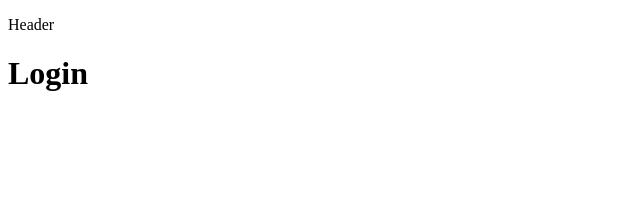
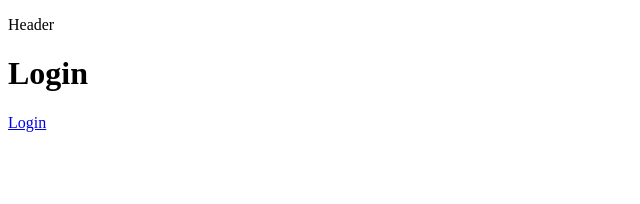
Before and after one commit to TwilightCitizen/clark_david_wdv339, a SvelteKit app in the folder svelt-app/: page /login in a window 1280 px wide. Shown: the top 204 px of the page, without its empty margins (0-640 px from the left). Built offline with nearby package versions, Linux system fonts and the light colour scheme.

Commit message:
Imported the login URL from the Spotify API service to the Login route template, adding it to an anchor.

```diff
--- a/svelt-app/src/routes/login/+page.svelte
+++ b/svelt-app/src/routes/login/+page.svelte
@@ -7,4 +7,15 @@ Section	01
 Project Portfolio III
 -->
 
+<script>
+  // Application Imports
+
+  import { loginUrl } from '$lib/spotify-api.js';
+
+  // Exports
+
+  export { loginUrl };
+</script>
+
 <h1>Login</h1>
+<a href="{loginUrl}">Login</a>
```
